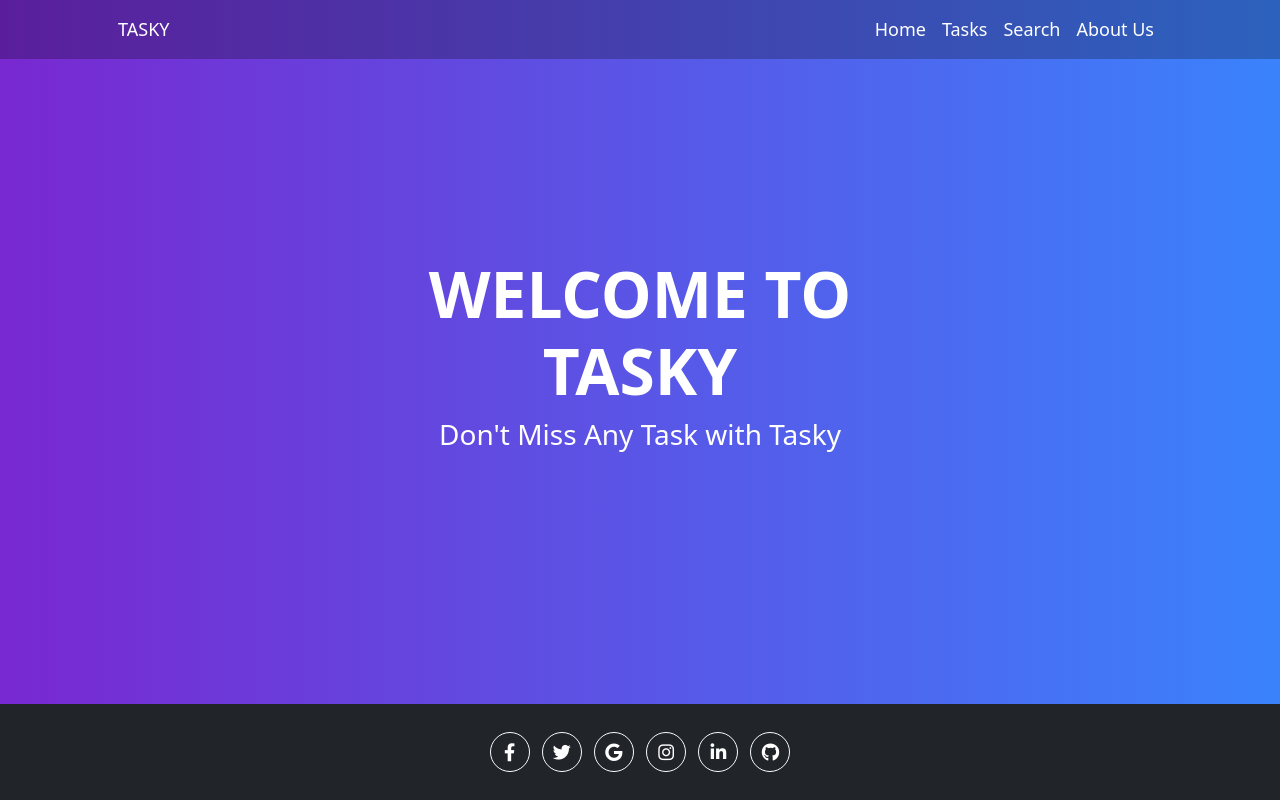
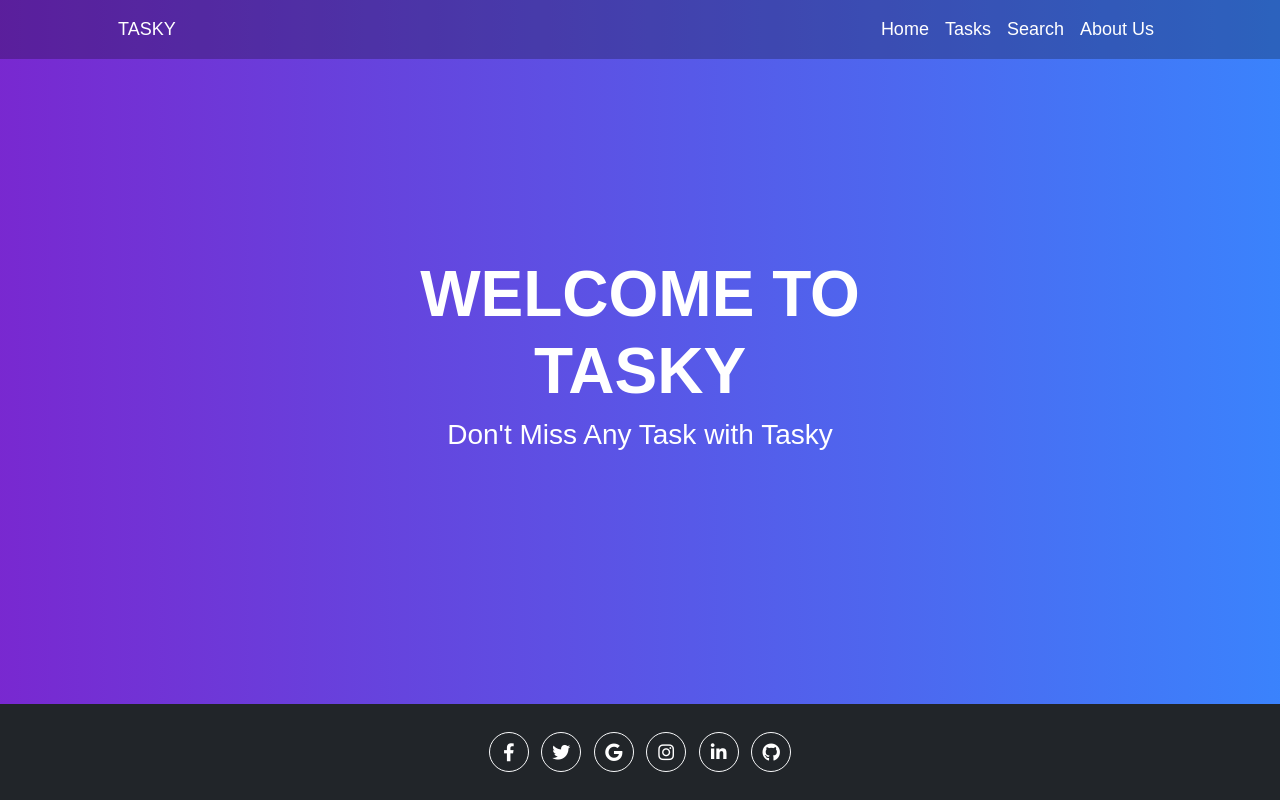
Before and after one commit to ffarzam/HW-98, a Django app: page / in a window 1280 px wide. Run offline with Django 4.2, Linux system fonts and the light colour scheme; data that the repository does not hold is empty; some libraries are stand-ins or nearby versions.

Commit message:
Updating base.html

```diff
--- a/HW15/TaskManagement/templates/base.html
+++ b/HW15/TaskManagement/templates/base.html
@@ -13,11 +13,13 @@
 
     <link rel="stylesheet" href="{% static 'my_css.css' %}">
     <link rel="stylesheet" href="{% static 'search_css.css' %}">
-    <link rel="stylesheet" href="{% static 'btn_css.css' %}">
+    <link rel="stylesheet" href="{% static 'button_css.css' %}">
+    <link rel = "icon" href ="{% static 'favicon.ico' %}" type = "image/icon">
+
 
 
 </head>
-<body class="vh-100 d-flex flex-column justify-content-between bg-gr">
+<body class="vh-100 d-flex flex-column justify-content-between bg-gr" style="font-family: Calisto MT, fantasy">
         {%include "navbar.html"%}
     <div class="d-flex flex-column flex-grow-1 justify-content-center ">
         {% block content %} {%endblock%}
```
